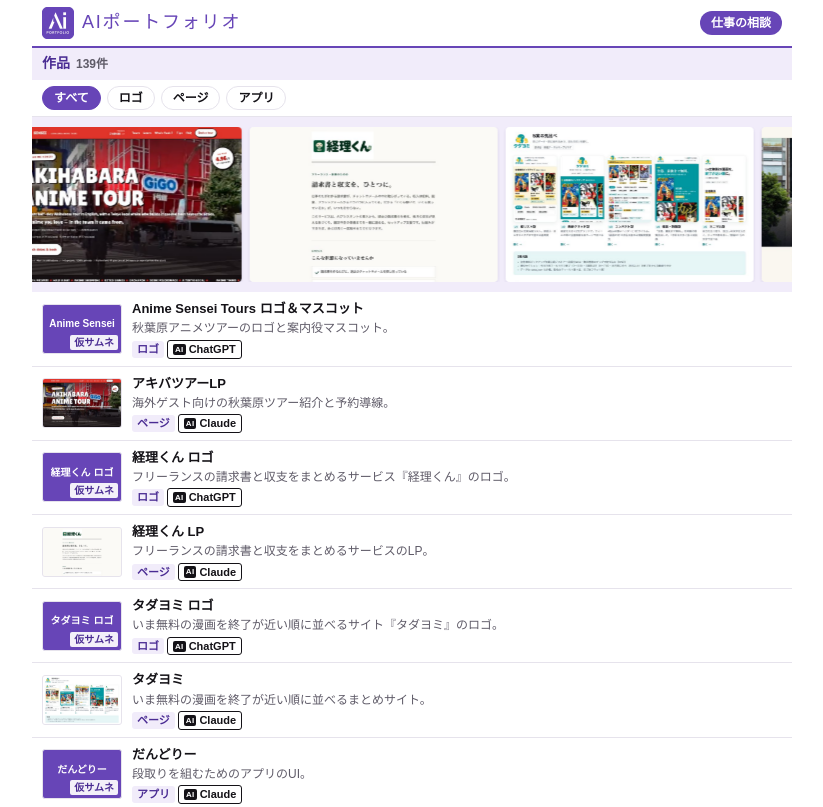
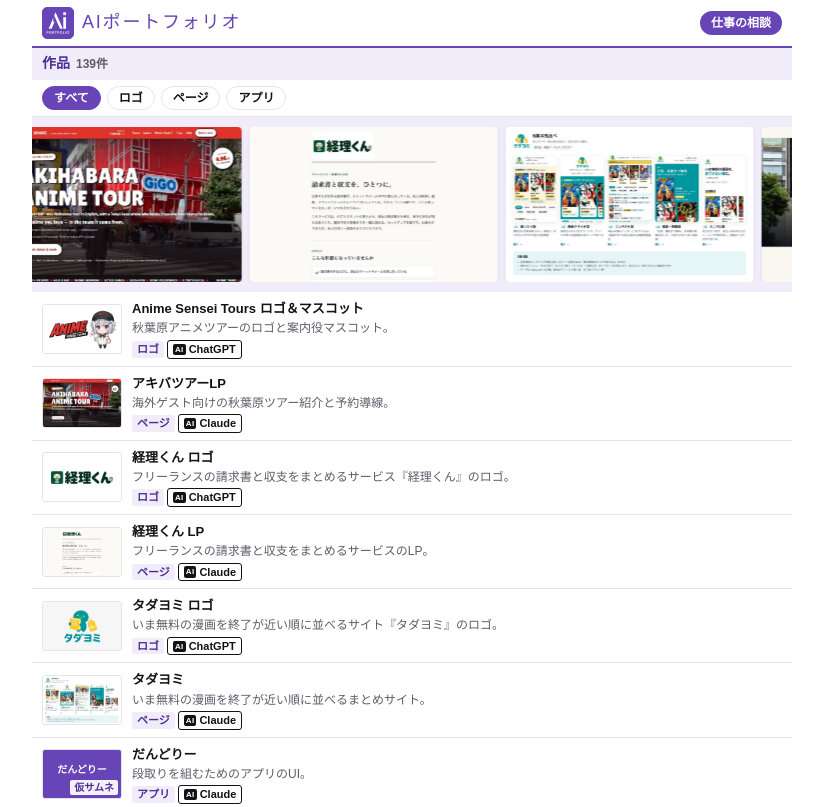
Before and after one commit to Yukitchy/ai-portfolio, a plain HTML site: page index.html in a window 1280 px wide. Shown: the top 807 px of the page, without its empty margins (228-1051 px from the left). Drawn offline with Linux system fonts and the light colour scheme.

Commit message:
すべて表示のリストで thumb 空のロゴ系22件が仮サムネになるバグを修正（thumbs のロゴ絵へフォールバック）。流れは従来の参照のまま。selftestに「thumb空でもロゴ絵の22件はリストにロゴ絵」を追加
Co-Authored-By: Claude Opus 5.5 <noreply@anthropic.com>

```diff
--- a/app.js
+++ b/app.js
@@ -8,7 +8,9 @@ const aiTags=it=>it.ai.map(a=>`<span class="ai">${esc(a)}</span>`).join("");
 const tags=it=>`<div class="tags">${scopeTags(it)}${it.ai&&it.ai.length?aiTags(it):""}</div>`;
 // サムネは絞り込みに合わせる：data.json の thumbs[カテゴリ]（ロゴ＝ロゴ画像）→ なければ代表 thumb → なければ仮サムネ
 const src=it=>(APP.cat&&it.thumbs&&it.thumbs[APP.cat])||it.thumb;
-const thumb=it=>src(it)?`<img class="th" src="${esc(src(it))}" alt="${esc(it.title)}の${APP.cat==="ロゴ"?"ロゴ":"画面"}" loading="lazy" width="800" height="500">`:`<div class="th ph"><span>${esc(it.short||it.title)}</span><small>仮サムネ</small></div>`;
+// リスト用：すべて表示で thumb が空でもカテゴリ別サムネ（ロゴ絵）があればそれを出す。流れは src のまま（すべて表示の流れにロゴを混ぜない）
+const lsrc=it=>src(it)||Object.values(it.thumbs||{}).find(Boolean);
+const thumb=(it,s=lsrc(it))=>s?`<img class="th" src="${esc(s)}" alt="${esc(it.title)}の${APP.cat==="ロゴ"?"ロゴ":"画面"}" loading="lazy" width="800" height="500">`:`<div class="th ph"><span>${esc(it.short||it.title)}</span><small>仮サムネ</small></div>`;
 const link=(it,inner,cls="")=>it.url?`<a class="${cls}" href="${esc(it.url)}" target="_blank" rel="noopener">${inner}</a>`:`<span class="${cls}">${inner}</span>`;
 const $=id=>document.getElementById(id);
 const APP=window.APP={items:[],cat:""};
@@ -23,7 +25,7 @@ APP.render=()=>{
 const flows=real=>{
   for(const f of document.querySelectorAll(".flow")){
     const its=f.classList.contains("rev")?[...real].reverse():real;
-    const one=its.map(it=>`<span class="fi">${thumb(it).replace(' loading="lazy"',"")}</span>`).join("");
+    const one=its.map(it=>`<span class="fi">${thumb(it,src(it)).replace(' loading="lazy"',"")}</span>`).join("");
     f.innerHTML=`<div class="tr">${one}</div>`;
     const k=Math.max(1,Math.ceil(Math.max(f.clientWidth,760)/(f.firstChild.scrollWidth||1)));
     f.firstChild.innerHTML=one.repeat(k*2);
```
Also changed, not shown: selftest.html (+2 -1 lines).
